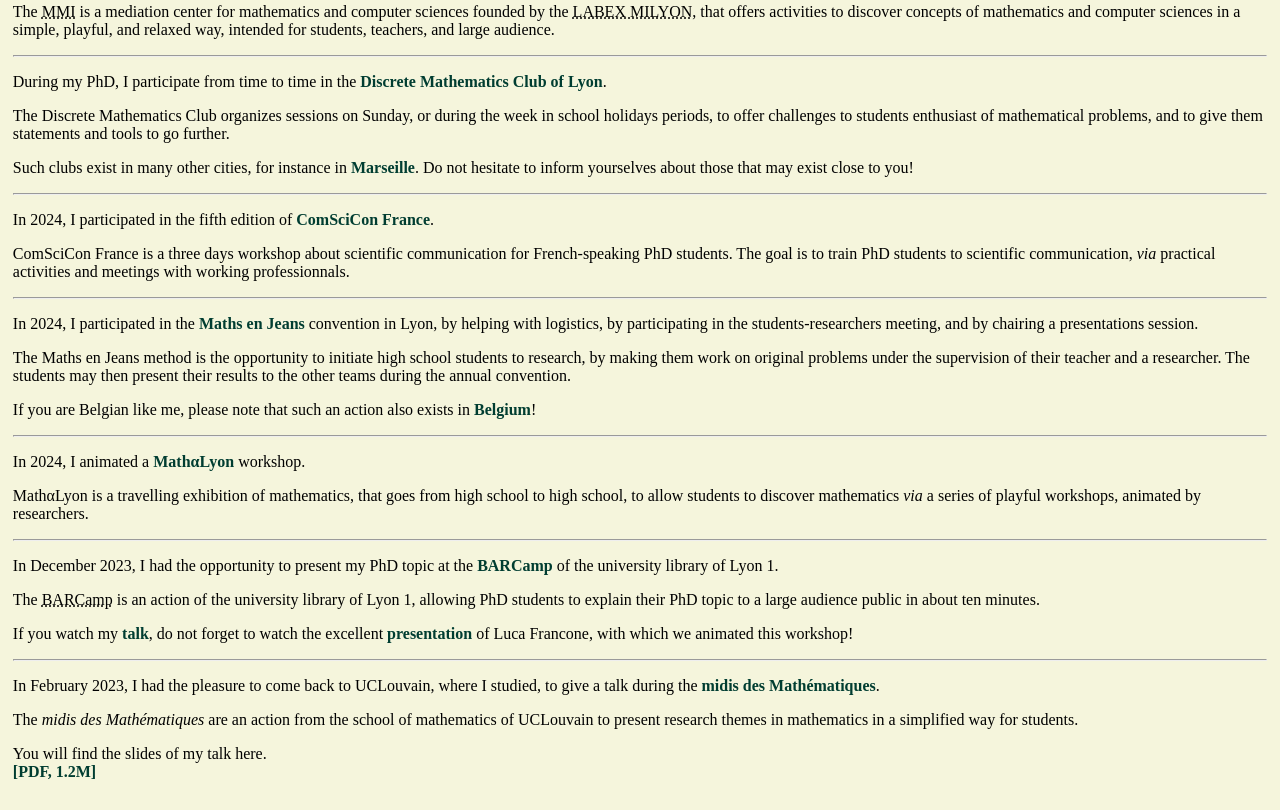
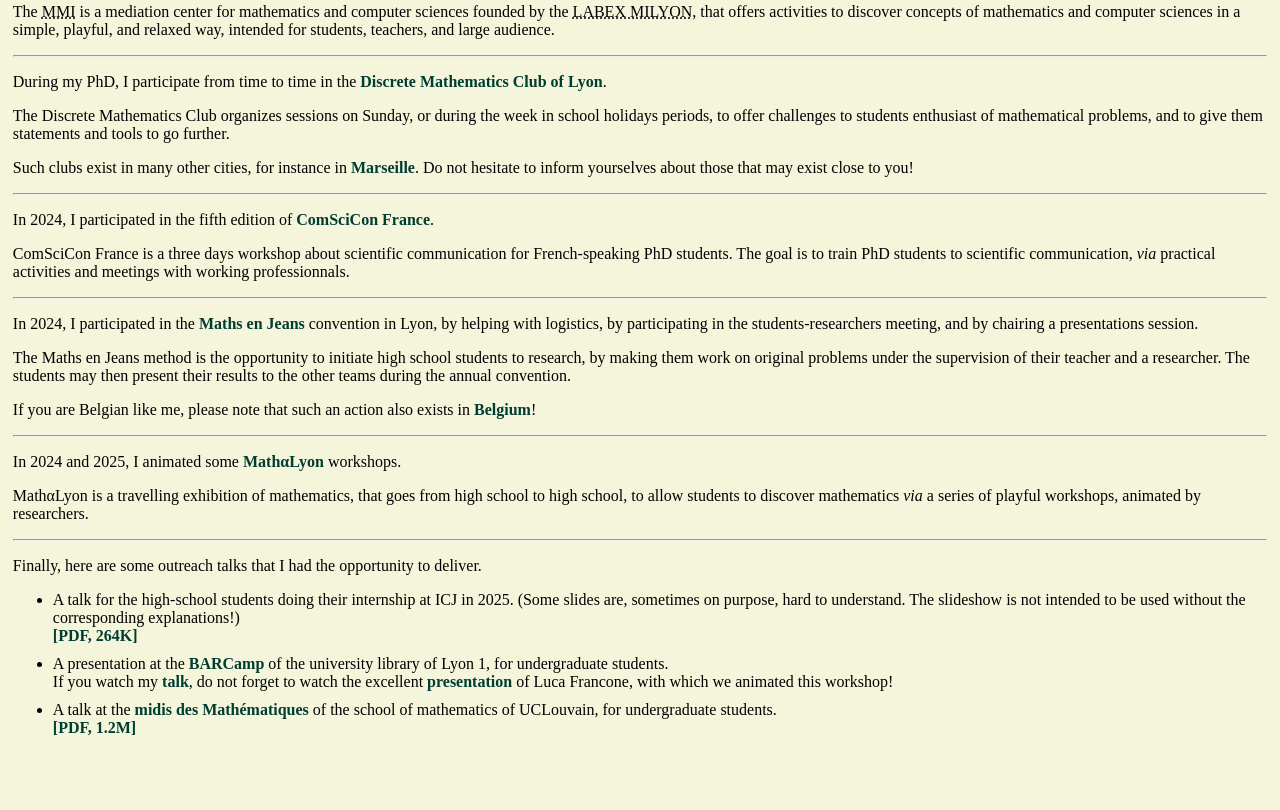
Before and after one commit to andetaille/andetaille.github.io, a plain HTML site: page en/outreach.html in a window 1280 px wide. Shown: the part 459-1269 px from the top of the page. After the commit the page ends 1219 px from the top, so only its background shows below. Drawn offline with Linux system fonts and the light colour scheme.

Commit message:
Paper heterotopic energy + talk for intern students

```diff
--- a/en/outreach.html
+++ b/en/outreach.html
@@ -69,23 +69,22 @@
 			The students may then present their results to the other teams during the annual convention.</p>
 			<p>If you are Belgian like me, please note that such an action also exists in <a href="https://www.mathenjeans.be/" class="event-link" target="_blank">Belgium</a>!</p>
 
-                        <!-- Math à Lyon -->
-                        <hr>
-			<p>In 2024, I animated a <a href="https://mmi-lyon.fr/?site_atelier=mathalyon" class="event-link" target="_blank">MathαLyon</a> workshop.</p>
+			<!-- Math à Lyon -->
+			<hr>
+			<p>In 2024 and 2025, I animated some <a href="https://mmi-lyon.fr/?site_atelier=mathalyon" class="event-link" target="_blank">MathαLyon</a> workshops.</p>
 			<p>MathαLyon is a travelling exhibition of mathematics, that goes from high school to high school, to allow students to discover mathematics <i>via</i> a series of playful workshops, animated by researchers.</p>
 
-			<!-- BARCamp -->
+			<!-- Exposés de diffusion -->
 			<hr>
-			<p>In December 2023, I had the opportunity to present my PhD topic at the <a href="https://portaildoc.univ-lyon1.fr/culture/barcamp" class="event-link" target="_blank">BARCamp</a> of the university library of Lyon 1.</p>
-			<p>The <abbr title="Welcome To Research Camp in French">BARCamp</abbr> is an action of the university library of Lyon 1, allowing PhD students to explain their PhD topic to a large audience public in about ten minutes.</p>
-			<p>If you watch my <a href="https://portaildoc.univ-lyon1.fr/culture/barcamp/barcamp-antoine-detaille" class="event-link" target="_blank">talk</a>, do not forget to watch the excellent <a href="https://portaildoc.univ-lyon1.fr/culture/barcamp/barcamp-luca-francone" class="event-link" target="_blank">presentation</a> of Luca Francone, with which we animated this workshop!</p>
-
-			<!-- Midi des mathématiques -->
-			<hr>
-			<p>In February 2023, I had the pleasure to come back to UCLouvain, where I studied, to give a talk during the <a href="https://uclouvain.be/fr/facultes/sc/math/actualites/les-midis-des-mathematiques-0.html" class="event-link" target="_blank">midis des Mathématiques</a>.</p>
-			<p>The <i>midis des Mathématiques</i> are an action from the school of mathematics of UCLouvain to present research themes in mathematics in a simplified way for students.</p>
-			<p>You will find the slides of my talk here.<br>
-			<a href="../pdfs/expose_midi_des_maths_2023.pdf" class="file-link" target="_blank">[PDF, 1.2M]</a></p>
-                </main>
-        </body>
+			<p>Finally, here are some outreach talks that I had the opportunity to deliver.</p>
+			<ul>
+				<li>A talk for the high-school students doing their internship at ICJ in 2025. (Some slides are, sometimes on purpose, hard to understand. The slideshow is not intended to be used without the corresponding explanations!)<br>
+					<a href="../pdfs/expose_secondes_ICJ_juin2025.pdf" class="file-link" target="_blank">[PDF, 264K]</a></li>
+				<li>A presentation at the <a href="https://portaildoc.univ-lyon1.fr/culture/barcamp" class="event-link" target="_blank">BARCamp</a> of the university library of Lyon 1, for undergraduate students.<br>
+					If you watch my <a href="https://portaildoc.univ-lyon1.fr/culture/barcamp/barcamp-antoine-detaille" class="event-link" target="_blank">talk</a>, do not forget to watch the excellent <a href="https://portaildoc.univ-lyon1.fr/culture/barcamp/barcamp-luca-francone" class="event-link" target="_blank">presentation</a> of Luca Francone, with which we animated this workshop!</li>
+				<li>A talk at the <a href="https://uclouvain.be/fr/facultes/sc/math/actualites/les-midis-des-mathematiques-0.html" class="event-link" target="_blank">midis des Mathématiques</a> of the school of mathematics of UCLouvain, for undergraduate students.<br>
+					<a href="../pdfs/expose_midi_des_maths_2023.pdf" class="file-link" target="_blank">[PDF, 1.2M]</a></li>
+			</ul>
+		</main>
+	</body>
 </html>
```
Also changed, not shown: en/research.html (+2 -0 lines), fr/diffusion.html (+11 -11 lines), fr/recherche.html (+4 -2 lines), 2 other files.
